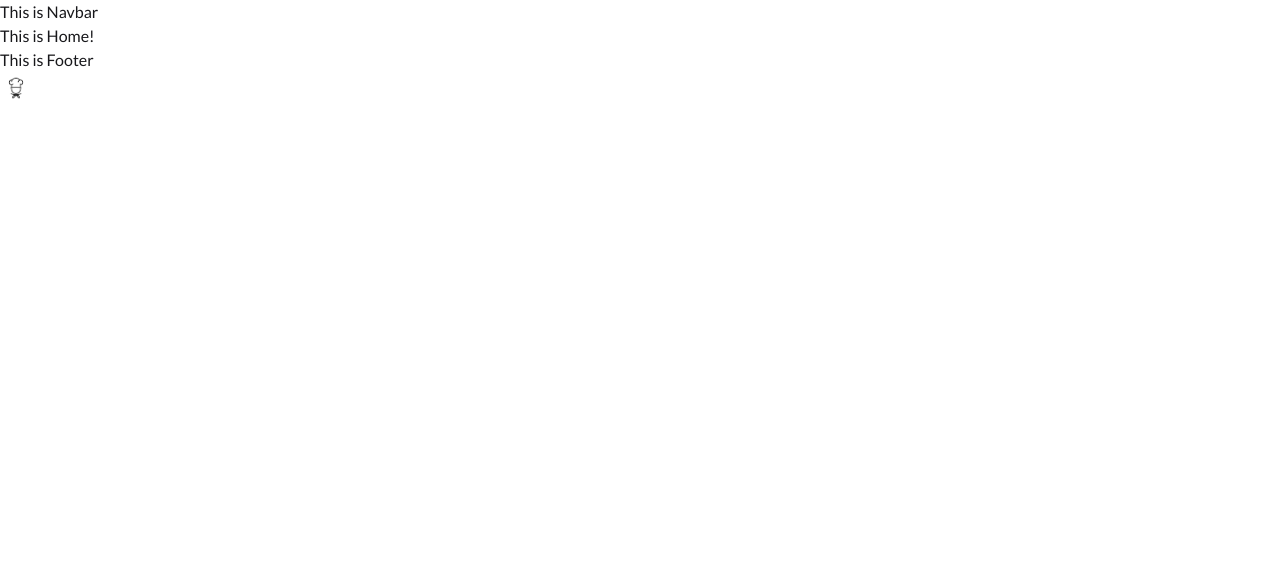
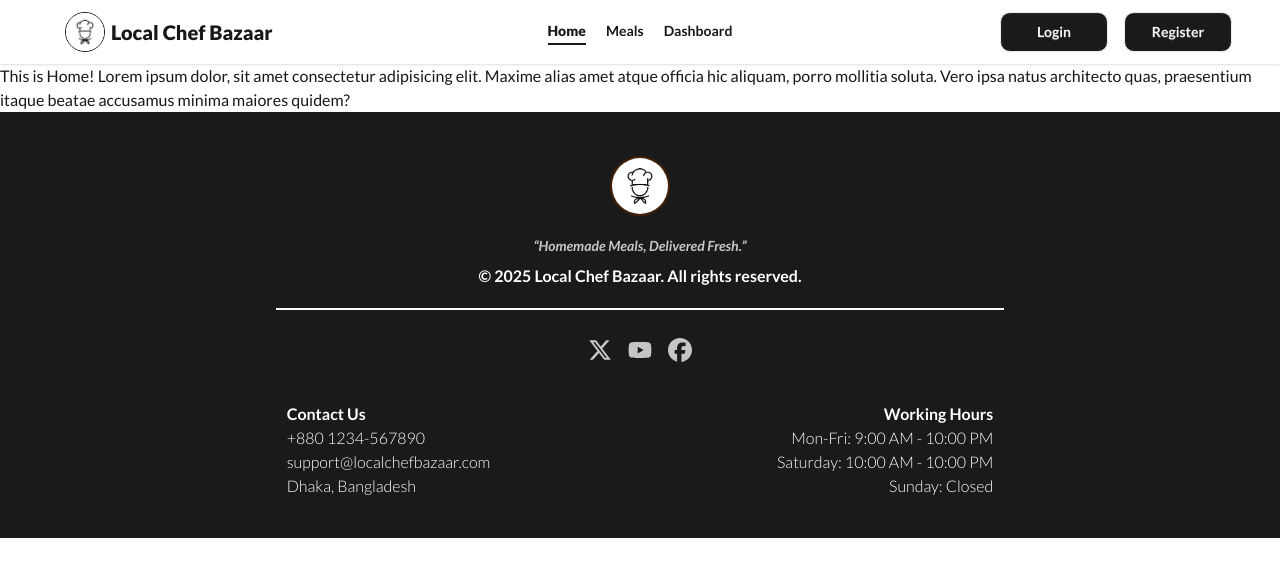
Before and after one commit to Asef-Mahmud/local-chef-bazaar-client, a React (Vite) app: page / in a window 1280 px wide. Shown: the top 576 px of the page. Built offline with nearby package versions, Linux system fonts and the light colour scheme.

Commit message:
Footer done

```diff
--- a/package.json
+++ b/package.json
@@ -11,9 +11,11 @@
   },
   "dependencies": {
     "@tailwindcss/vite": "^4.1.17",
+    "aos": "^2.3.4",
     "daisyui": "^5.5.8",
     "react": "^19.2.0",
     "react-dom": "^19.2.0",
+    "react-icons": "^5.5.0",
     "react-router": "^7.10.1",
     "tailwindcss": "^4.1.17"
   },
--- a/src/Pages/Home/Home/Home.jsx
+++ b/src/Pages/Home/Home/Home.jsx
@@ -2,8 +2,10 @@ import React from 'react';
 
 const Home = () => {
     return (
-        <div>
-            <h1>This is Home!</h1>
+        <div className=''>
+            <h1>This is Home!
+                Lorem ipsum dolor, sit amet consectetur adipisicing elit. Maxime alias amet atque officia hic aliquam, porro mollitia soluta. Vero ipsa natus architecto quas, praesentium itaque beatae accusamus minima maiores quidem?
+            </h1>
         </div>
     );
 };
--- a/src/Pages/Shared/Footer/Footer.jsx
+++ b/src/Pages/Shared/Footer/Footer.jsx
@@ -1,12 +1,59 @@
 import React from 'react';
 import logo from '../../../assets/logo.jpg'
+import { FaFacebook, FaXTwitter, FaYoutube } from 'react-icons/fa6';
+import { Link } from 'react-router';
 
 const Footer = () => {
     return (
         <div>
-            <h1>This is Footer</h1>
-            <img className='w-8 h-8 rounded-full' src={logo} alt="Logo of the company" />
+            <footer className="bg-primary text-white p-5 text-center border-t-4 border-t-primary py-10 font-bold" data-aos="fade-up">
+
+                <div>
+                    <img className='mx-auto mb-4 w-10 md:w-15 object-cover rounded-full border-2 border-yellow-950 transition-all duration-300 hover:scale-110 hover:text-primary' src={logo} alt="Logo of the Company" />
+                    <p className="mt-5 mb-2 italic text-sm opacity-75">“Homemade Meals, Delivered Fresh.”</p>
+
+
+                    <p className='mb-5'>© 2025 Local Chef Bazaar. All rights reserved.</p>
+
+                    <hr className='border hidden md:block mx-10 md:mx-28 lg:mx-64 text-center mb-7 border-white'/>
+                    <ul className="flex justify-center gap-4 mt-2">
+                        <li><a href="https://x.com/" target='_blank'><FaXTwitter className='w-6 h-6 opacity-75 hover:opacity-100 hover:scale-125 transition-all duration-300' /></a></li>
+                        <li><a href="https://www.youtube.com/" target='_blank'><FaYoutube className='w-6 h-6 opacity-75 hover:opacity-100 hover:scale-125 transition-all duration-300' /></a></li>
+                        <li><a href="https://www.facebook.com/" target='_blank'><FaFacebook className='w-6 h-6 opacity-75 hover:opacity-100 hover:scale-125 transition-all duration-300' /></a></li>
+
+                    </ul>
+                </div>
+
+                <div className='flex flex-col items-center justify-between gap-5 md:flex-row md:justify-evenly md:items-end mt-10'>
+                    <div className='text-center md:text-left'>
+
+                        <h1 className='font-bold'>Contact Us</h1>
+                        <h2 className='font-light'>
+                            +880 1234-567890
+                            <br />
+                            support@localchefbazaar.com
+                            <br />
+                            Dhaka, Bangladesh
+                        </h2>
+                    </div>
+
+                    <div className='text-center md:text-right'>
+                        <h1 className='font-bold'>Working Hours</h1>
+                        <h3 className='font-light'>
+                            Mon-Fri: 9:00 AM - 10:00 PM <br />
+                            Saturday: 10:00 AM - 10:00 PM <br />
+                            Sunday: Closed
+                        </h3>
+                    </div>
+                </div>
+
+
+
+
+
+            </footer>
         </div>
+
     );
 };
 
--- a/src/Pages/Shared/Navbar/Navbar.jsx
+++ b/src/Pages/Shared/Navbar/Navbar.jsx
@@ -1,9 +1,45 @@
 import React from 'react';
+import { Link, NavLink } from 'react-router';
+import logo from '../../../assets/logo.jpg'
 
 const Navbar = () => {
+
+    const links = <>
+        <NavLink to='/' className='nav-item nav-link'>Home</NavLink>
+        <NavLink to='/meals' className='nav-item nav-link'>Meals</NavLink>
+        <NavLink to='/dashboard' className='nav-item nav-link'>Dashboard</NavLink>
+    </>
+
+
+
     return (
-        <div>
-            This is Navbar
+        <div className="navbar bg-base-100 shadow-sm px-5 md:px-10 lg:px-12">
+            <div className="navbar-start">
+                <div className="dropdown">
+                    <div tabIndex={0} role="button" className="btn btn-ghost lg:hidden">
+                        <svg xmlns="http://www.w3.org/2000/svg" className="h-5 w-5" fill="none" viewBox="0 0 24 24" stroke="currentColor"> <path strokeLinecap="round" strokeLinejoin="round" strokeWidth="2" d="M4 6h16M4 12h8m-8 6h16" /> </svg>
+                    </div>
+                    <ul
+                        tabIndex="-1"
+                        className="menu menu-sm dropdown-content bg-base-100 z-999 rounded-box mt-3 w-52 p-2 shadow mr-4 gap-3">
+                        {
+                            links
+                        }
+                    </ul>
+                </div>
+                <Link className="btn btn-ghost text-xl font-extrabold"><img className='w-7 md:w-10 object-cover rounded-full border border-primary' src={logo} alt="Logo of the Company" />Local Chef Bazaar</Link>
+            </div>
+            <div className="navbar-center hidden lg:flex">
+                <ul className="menu menu-horizontal px-1 gap-5">
+                    {
+                        links
+                    }
+                </ul>
+            </div>
+            <div className="navbar-end gap-1 md:gap-3 lg:gap-4">
+                <a className="btn button w-16 md:w-20 lg:w-27 text-xs md:text-sm md:font-bold bg-primary rounded-xl text-base-100">Login</a>
+                <a className="btn button w-16 md:w-20 lg:w-27 text-xs md:text-sm md:font-bold bg-primary rounded-xl text-base-100">Register</a>
+            </div>
         </div>
     );
 };
--- a/src/index.css
+++ b/src/index.css
@@ -1,11 +1,99 @@
 @import url('https://fonts.googleapis.com/css2?family=Lato:ital,wght@0,100;0,300;0,400;0,700;0,900;1,100;1,300;1,400;1,700;1,900&display=swap');
 
 @import "tailwindcss";
-@plugin "daisyui";
 
 
+@plugin "daisyui" {
+    themes: light --default
+}
+
+@plugin "daisyui/theme" {
+    name: "light";
+    default: true;
+
+    /* Core brand colors */
+    --color-primary: #1A1A1A;
+    /* Rich black */
+    --color-secondary: #F5F5F5;
+    /* Clean chef white */
+    --color-accent: #C9A86A;
+    /* Gold accent for premium feel */
+
+    /* Neutrals */
+    --color-neutral: #333333;
+    --color-neutral-100: #E0E0E0;
+
+    /* Backgrounds */
+    --color-base-100: #FFFFFF;
+    /* Pure white background */
+    --color-base-200: #F7F7F7;
+
+    --color-accent-content: #1A1A1A;
+
+    /* Status colors (lightly saturated to match tone) */
+    --color-info: #5A8DEE;
+    --color-success: #4CAF50;
+    --color-warning: #FFB300;
+    --color-error: #E53935;
+
+
+}
+
 body {
-  font-family: "Lato", sans-serif;
-  font-weight: 400;
-  font-style: normal;
+    font-family: "Lato", sans-serif;
+    font-weight: 400;
+    font-style: normal;
 }
+
+
+/* Nav Item */
+
+.nav-item {
+    font-weight: 600;
+}
+
+.nav-item:hover {
+    color: hsl(var(--a));
+
+}
+
+.nav-item.active {
+    color: hsl(var(--p));
+    font-weight: 800;
+}
+
+.nav-link {
+  position: relative;
+  padding-bottom: 4px;
+}
+
+.nav-link::after {
+  content: "";
+  position: absolute;
+  bottom: 0;
+  left: 0;
+  height: 2px;
+  width: 0%;
+  background-color: #1A1A1A;
+  transition: width 0.3s ease;
+}
+
+.nav-link:hover::after,
+.nav-link.active::after {
+  width: 100%;
+}
+
+
+.button {
+  background-color: #1A1A1A;
+  color: #F5F5F5;
+  border-radius: 10px;
+  transition: 0.3s ease;
+}
+
+.button:hover {
+  background-color: #F5F5F5;
+  color: #1A1A1A;
+  border-color: #1A1A1A;
+  transform: translateY(-1px);
+}
--- a/src/layouts/RootLayout.jsx
+++ b/src/layouts/RootLayout.jsx
@@ -5,7 +5,7 @@ import Navbar from '../Pages/Shared/Navbar/Navbar';
 
 const RootLayout = () => {
     return (
-        <div>
+        <div className='bg-base-100'>
             <Navbar></Navbar>
             <Outlet></Outlet>
             <Footer></Footer>
```
Also changed, not shown: 1 other file (tests, documents, lock files or other folders).
